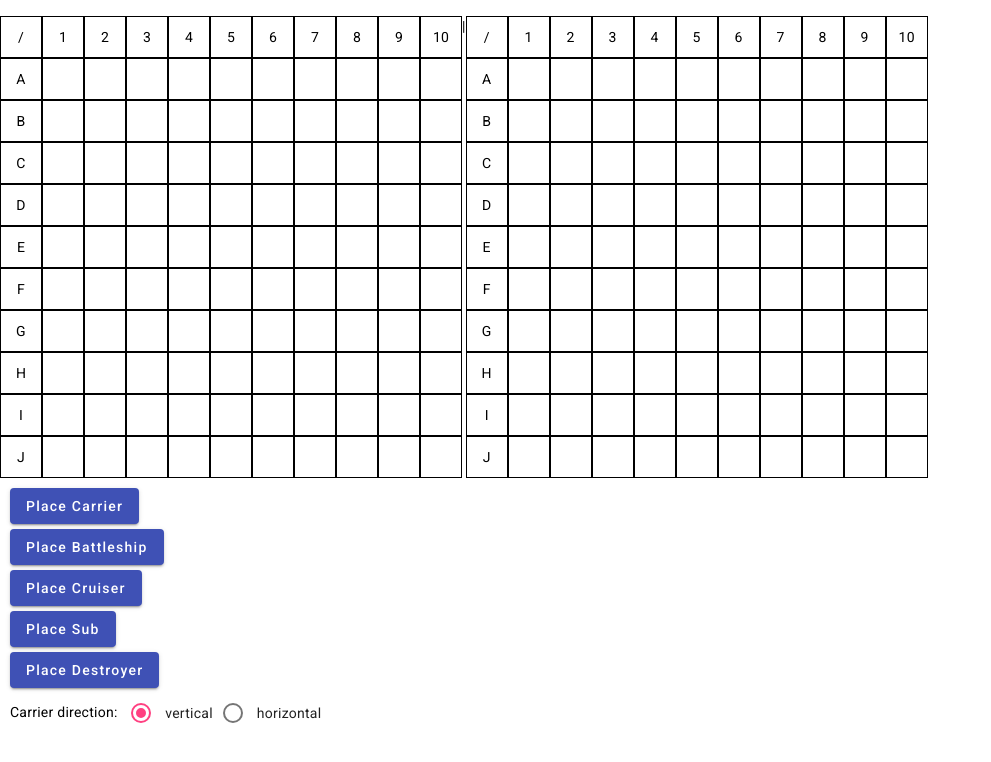
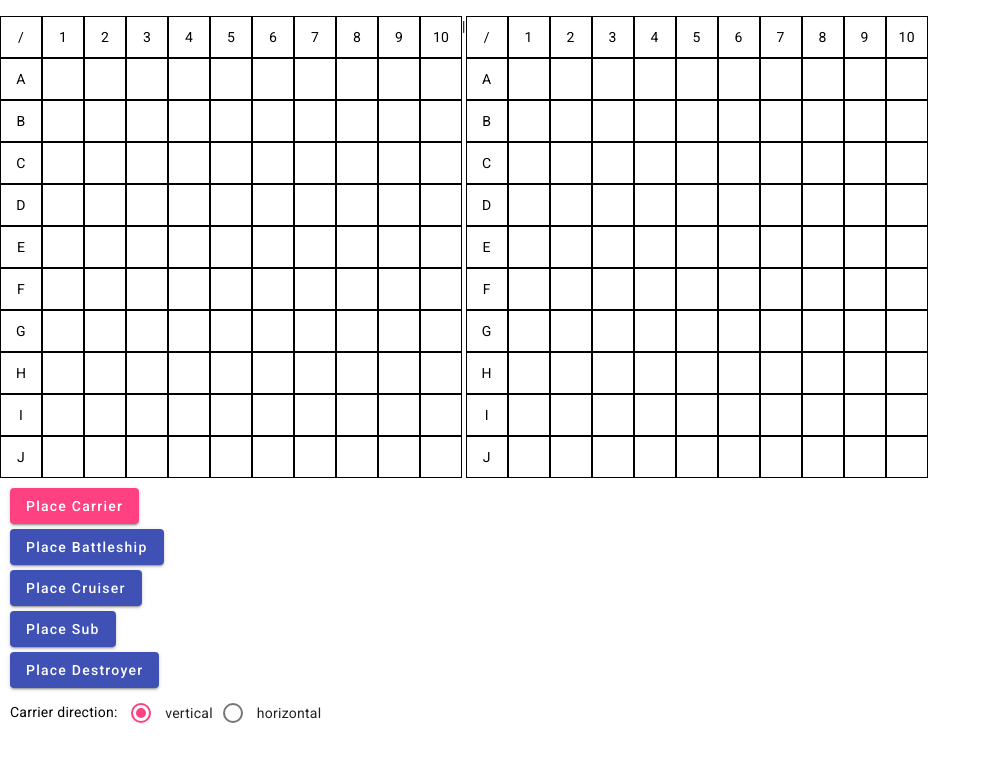
Before and after one commit to GregMarshall999/battleship, an Angular app: page / in a window 1280 px wide. Shown: the top 762 px of the page, without its empty margins (0-991 px from the left). Built offline with nearby package versions, Linux system fonts and the light colour scheme.

Commit message:
button selected highlight

```diff
--- a/src/app/game/game.component.html
+++ b/src/app/game/game.component.html
@@ -7,7 +7,7 @@
     </div>
 
     <section class="button-section">
-        <button *ngFor="let ship of ships" mat-raised-button color="primary" (click)="shipSelect(ship)">Place {{ capShip(ship) }}</button>
+        <button *ngFor="let ship of ships; let i = index" mat-raised-button color="{{ selectedButton[i] }}" (click)="shipSelect(ship, i)">Place {{ capShip(ship) }}</button>
         {{ capShip(selectedShip) }} direction:
         <mat-radio-group [(ngModel)]="shipDirection">
             <mat-radio-button value="vertical">vertical</mat-radio-button>
--- a/src/app/game/game.component.ts
+++ b/src/app/game/game.component.ts
@@ -12,6 +12,8 @@ export class GameComponent {
   ships: string[] = ['carrier', 'battleship', 'cruiser', 'sub', 'destroyer'];
   shipDirection: string = 'vertical';
   selectedShip: string = this.ships[0];
+
+  selectedButton: string[] = ['accent', 'primary', 'primary', 'primary', 'primary'];
 
   generateEmptyGrid(): { value: string, clazz: string }[][] {
     var grid: { value: string, clazz: string }[][] = [];
@@ -43,8 +45,11 @@ export class GameComponent {
     return grid;
   }
 
-  shipSelect(shipType: string) {
+  shipSelect(shipType: string, buttonIndex: number) {
     this.selectedShip = shipType;
+
+    this.selectedButton = ['primary', 'primary', 'primary', 'primary', 'primary'];
+    this.selectedButton[buttonIndex] = 'accent';
   }
 
   capShip(ship: string): string {
```
